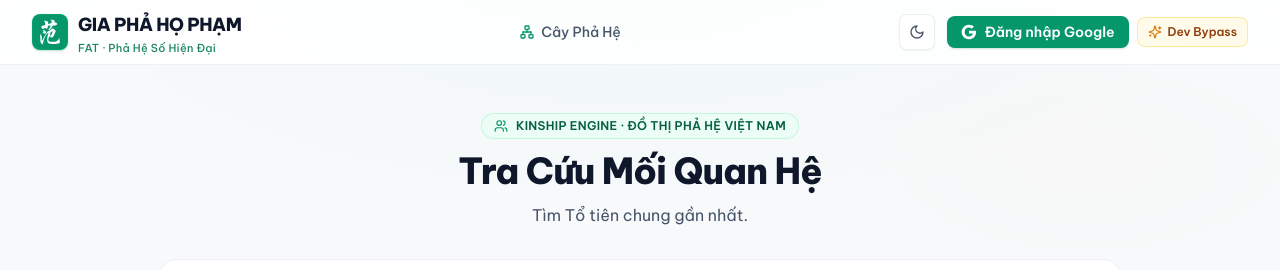
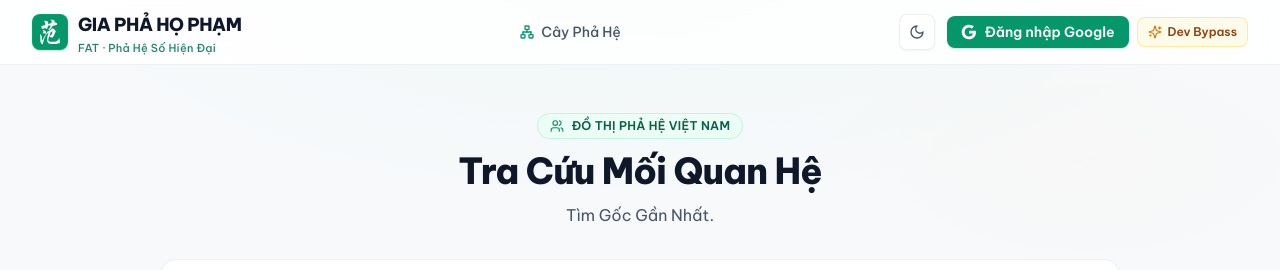
Before and after one commit to giappt/gia-pha, a Next.js app: page /kinship in a window 1280 px wide. Shown: the top 270 px of the page. Built offline with nearby package versions, Linux system fonts and the light colour scheme; no server answers; the database is empty.

Commit message:
update doc kinship

```diff
--- a/src/app/api/kinship/route.ts
+++ b/src/app/api/kinship/route.ts
@@ -103,7 +103,7 @@ export async function GET(request: NextRequest) {
     const isMember1Unlinked = !member1.father_id && !member1.mother_id && gen1 > 1;
     const isMember2Unlinked = !member2.father_id && !member2.mother_id && gen2 > 1;
 
-    // 4. Tính toán Tổ Tiên Chung Gần Nhất
+    // 4. Tính toán Gốc Gần Nhất
     const lcaResult = findLowestCommonAncestor(p1, p2, membersMap);
 
     // 5. Ánh xạ từ điển xưng hô 3 miền
--- a/src/app/kinship/page.tsx
+++ b/src/app/kinship/page.tsx
@@ -320,7 +320,7 @@ export default function KinshipPage() {
         <div className="text-center space-y-3">
           <div className="inline-flex items-center gap-2 px-3 py-1 rounded-full bg-emerald-50 dark:bg-emerald-950/40 border border-emerald-200/60 dark:border-emerald-800/40 text-emerald-800 dark:text-emerald-300 text-xs font-semibold tracking-wide">
             <Users className="w-3.5 h-3.5 text-emerald-600 dark:text-emerald-400" />
-            <span>KINSHIP ENGINE · ĐỒ THỊ PHẢ HỆ VIỆT NAM</span>
+            <span>ĐỒ THỊ PHẢ HỆ VIỆT NAM</span>
             {isLoading && (
               <span className="inline-flex items-center gap-1 text-[11px] font-normal text-emerald-600 dark:text-emerald-400 pl-2 border-l border-emerald-300 dark:border-emerald-700">
                 <Sparkles className="w-3 h-3 animate-spin" /> Đang đồng bộ...
@@ -331,7 +331,7 @@ export default function KinshipPage() {
             Tra Cứu Mối Quan Hệ
           </h1>
           <p className="text-sm sm:text-base text-slate-600 dark:text-slate-400 max-w-2xl mx-auto">
-            Tìm Tổ tiên chung gần nhất.
+            Tìm Gốc Gần Nhất.
           </p>
         </div>
 
@@ -834,7 +834,7 @@ export default function KinshipPage() {
                     id="inverted-v-tree"
                     className="p-5 sm:p-7 rounded-2xl bg-gradient-to-b from-slate-50/80 to-slate-100/50 dark:from-slate-950 dark:to-slate-900 border border-slate-200/70 dark:border-slate-800"
                   >
-                    {/* Đỉnh chóp: Tổ Tiên Chung Gần Nhất */}
+                    {/* Đỉnh chóp: Gốc Gần Nhất */}
                     <div className="flex flex-col items-center">
                       <div
                         id="lca-apex-node"
@@ -842,7 +842,7 @@ export default function KinshipPage() {
                       >
                         <div className="inline-flex items-center gap-1.5 px-2.5 py-0.5 rounded-full bg-amber-200/80 dark:bg-amber-900/60 text-amber-900 dark:text-amber-200 text-[11px] font-bold uppercase tracking-wider mb-1">
                           <Crown className="w-3.5 h-3.5 text-amber-700 dark:text-amber-400" />
-                          <span>Tổ Tiên Chung Gần Nhất</span>
+                          <span>Gốc Gần Nhất</span>
                         </div>
                         <div className="text-base font-extrabold text-slate-900 dark:text-slate-100">
                           {result.lcaNode?.name || result.lcaName}
@@ -968,7 +968,7 @@ export default function KinshipPage() {
               Chọn 2 thành viên bất kỳ và bấm &quot;Xác định quan hệ&quot;
             </h2>
             <p className="text-xs text-slate-500 dark:text-slate-400 max-w-md mx-auto">
-              Hệ thống sẽ tự động dò tìm Tổ Tiên Chung Gần Nhất, vẽ sơ đồ phân nhánh
+              Hệ thống sẽ tự động dò tìm Gốc Gần Nhất, vẽ sơ đồ phân nhánh
               và quy chuẩn danh xưng theo phong tục vùng miền đã chọn.
             </p>
           </div>
--- a/src/lib/kinship-engine/lca-finder.ts
+++ b/src/lib/kinship-engine/lca-finder.ts
@@ -9,7 +9,7 @@ interface AncestorPath {
 }
 
 /**
- * Thuật toán tìm Tổ Tiên Chung Gần Nhất và phân tích quan hệ huyết thống
+ * Thuật toán tìm Gốc Gần Nhất và phân tích quan hệ huyết thống
  * Pure Function - Không phụ thuộc DB hay state ngoài
  */
 export function findLowestCommonAncestor(
@@ -63,7 +63,7 @@ export function findLowestCommonAncestor(
     return createUnrelatedResult(personA, personB);
   }
 
-  // 4. Chọn Tổ Tiên Chung Gần Nhất có tổng khoảng cách (distanceA + distanceB) nhỏ nhất
+  // 4. Chọn Gốc Gần Nhất có tổng khoảng cách (distanceA + distanceB) nhỏ nhất
   let bestLcaId = commonAncestorIds[0];
   let minTotalDist = Infinity;
 
```
Also changed, not shown: .agents/brain/lessons_learned.md, .agents/handoff/latest_state.md, 7 other files (tests, documents, lock files or other folders).
